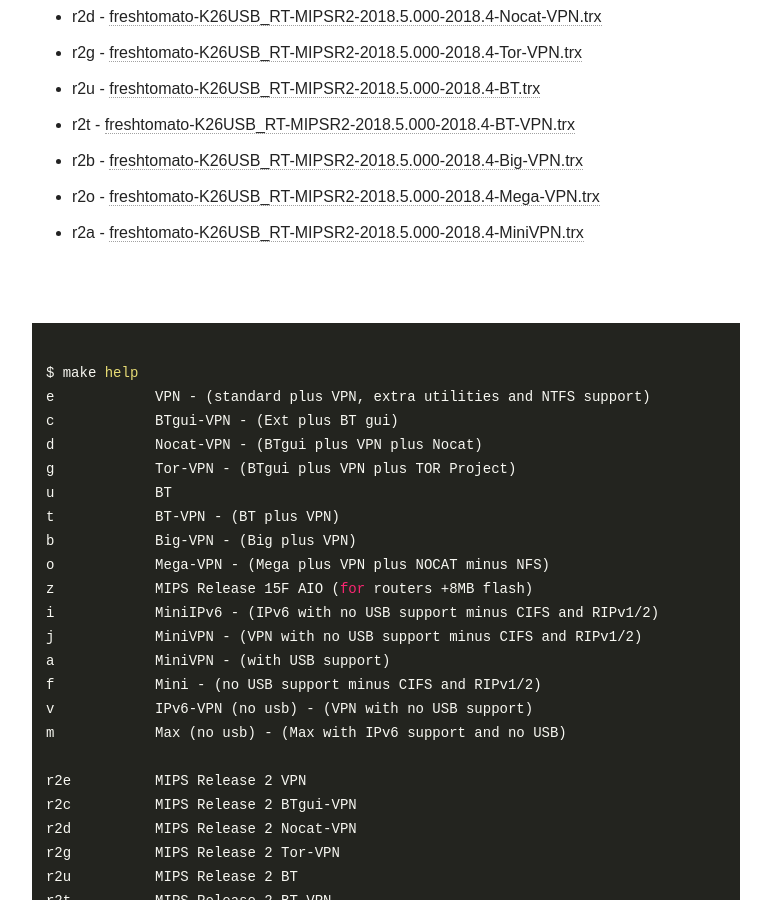
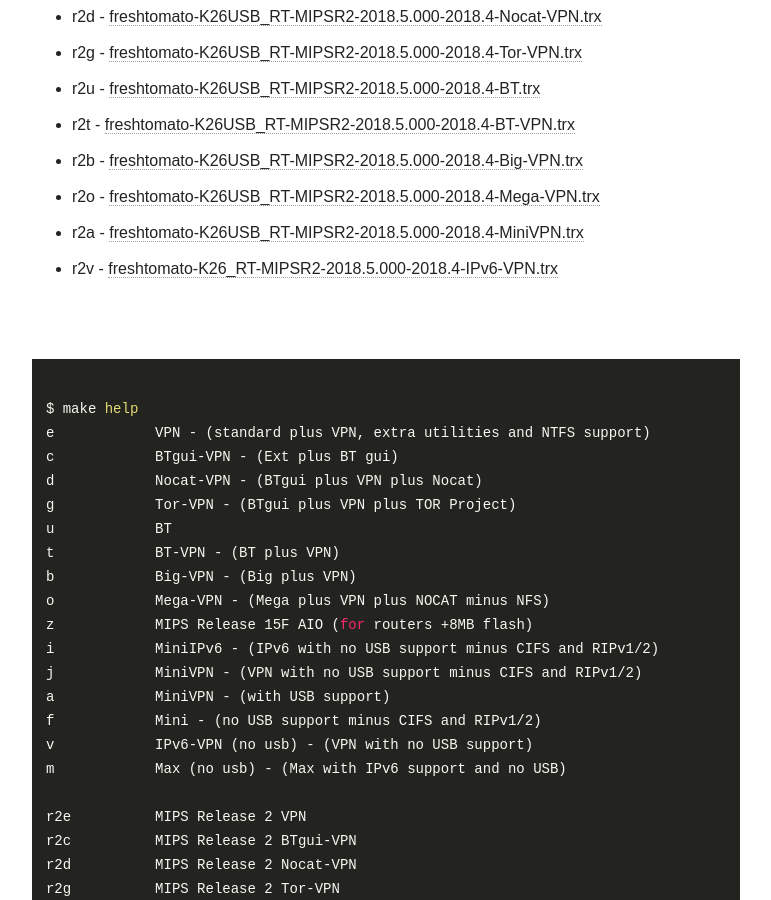
Before and after one commit to oglopss/freshtomato-mips-ci-jekyll, a Jekyll site: the page built from index.html, in a window 1280 px wide and 900 px high, scrolled down 1207 px. Shown: the whole window, without its empty margins (254-1025 px from the left). Built offline with Jekyll 4.4.1, drawn with Linux system fonts in a browser that asks for light colours; nearby versions of some CDN libraries.

Commit message:
Travis build 44 r2v pushed to gh-pages

```diff
--- a/_data/ss.yml
+++ b/_data/ss.yml
@@ -23,3 +23,4 @@
   - 0022 r2b freshtomato-K26USB_RT-MIPSR2-2018.5.000-2018.4-Big-VPN.trx
   - 0025 r2a freshtomato-K26USB_RT-MIPSR2-2018.5.000-2018.4-MiniVPN.trx
   - 0023 r2o freshtomato-K26USB_RT-MIPSR2-2018.5.000-2018.4-Mega-VPN.trx
+  - 0026 r2v freshtomato-K26_RT-MIPSR2-2018.5.000-2018.4-IPv6-VPN.trx
```
